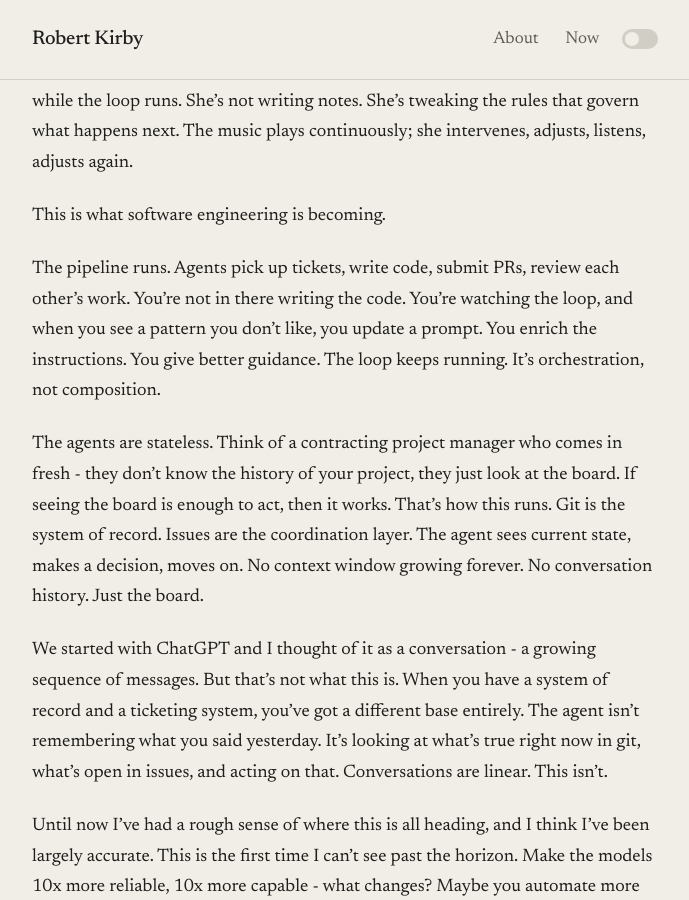
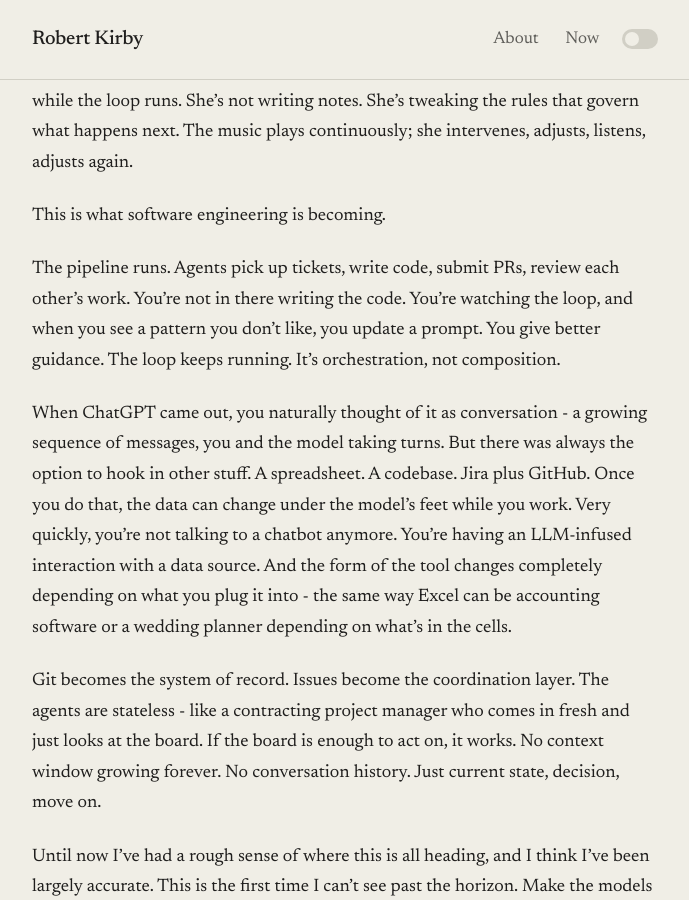
Before and after one commit to rob137/rob137.github.io, a Jekyll site: the page built from _posts/2026-02-17-strudel.md, in a window 1280 px wide and 900 px high, scrolled down 260 px. Shown: the whole window, without its empty margins (295-984 px from the left). Built offline with Jekyll 4.4.1, drawn with Linux system fonts in a browser that asks for light colours.

Commit message:
Redraft core paragraphs - less literal, more conceptual

```diff
--- a/_posts/2026-02-17-strudel.md
+++ b/_posts/2026-02-17-strudel.md
@@ -12,11 +12,11 @@ I keep coming back to this video. A woman making music by editing JavaScript whi
 
 This is what software engineering is becoming.
 
-The pipeline runs. Agents pick up tickets, write code, submit PRs, review each other's work. You're not in there writing the code. You're watching the loop, and when you see a pattern you don't like, you update a prompt. You enrich the instructions. You give better guidance. The loop keeps running. It's orchestration, not composition.
+The pipeline runs. Agents pick up tickets, write code, submit PRs, review each other's work. You're not in there writing the code. You're watching the loop, and when you see a pattern you don't like, you update a prompt. You give better guidance. The loop keeps running. It's orchestration, not composition.
 
-The agents are stateless. Think of a contracting project manager who comes in fresh - they don't know the history of your project, they just look at the board. If seeing the board is enough to act, then it works. That's how this runs. Git is the system of record. Issues are the coordination layer. The agent sees current state, makes a decision, moves on. No context window growing forever. No conversation history. Just the board.
+When ChatGPT came out, you naturally thought of it as conversation - a growing sequence of messages, you and the model taking turns. But there was always the option to hook in other stuff. A spreadsheet. A codebase. Jira plus GitHub. Once you do that, the data can change under the model's feet while you work. Very quickly, you're not talking to a chatbot anymore. You're having an LLM-infused interaction with a data source. And the form of the tool changes completely depending on what you plug it into - the same way Excel can be accounting software or a wedding planner depending on what's in the cells.
 
-We started with ChatGPT and I thought of it as a conversation - a growing sequence of messages. But that's not what this is. When you have a system of record and a ticketing system, you've got a different base entirely. The agent isn't remembering what you said yesterday. It's looking at what's true right now in git, what's open in issues, and acting on that. Conversations are linear. This isn't.
+Git becomes the system of record. Issues become the coordination layer. The agents are stateless - like a contracting project manager who comes in fresh and just looks at the board. If the board is enough to act on, it works. No context window growing forever. No conversation history. Just current state, decision, move on.
 
 Until now I've had a rough sense of where this is all heading, and I think I've been largely accurate. This is the first time I can't see past the horizon. Make the models 10x more reliable, 10x more capable - what changes? Maybe you automate more of the orchestration. But the shape feels right. Loop running, human intervening, system of record underneath.
 
```
